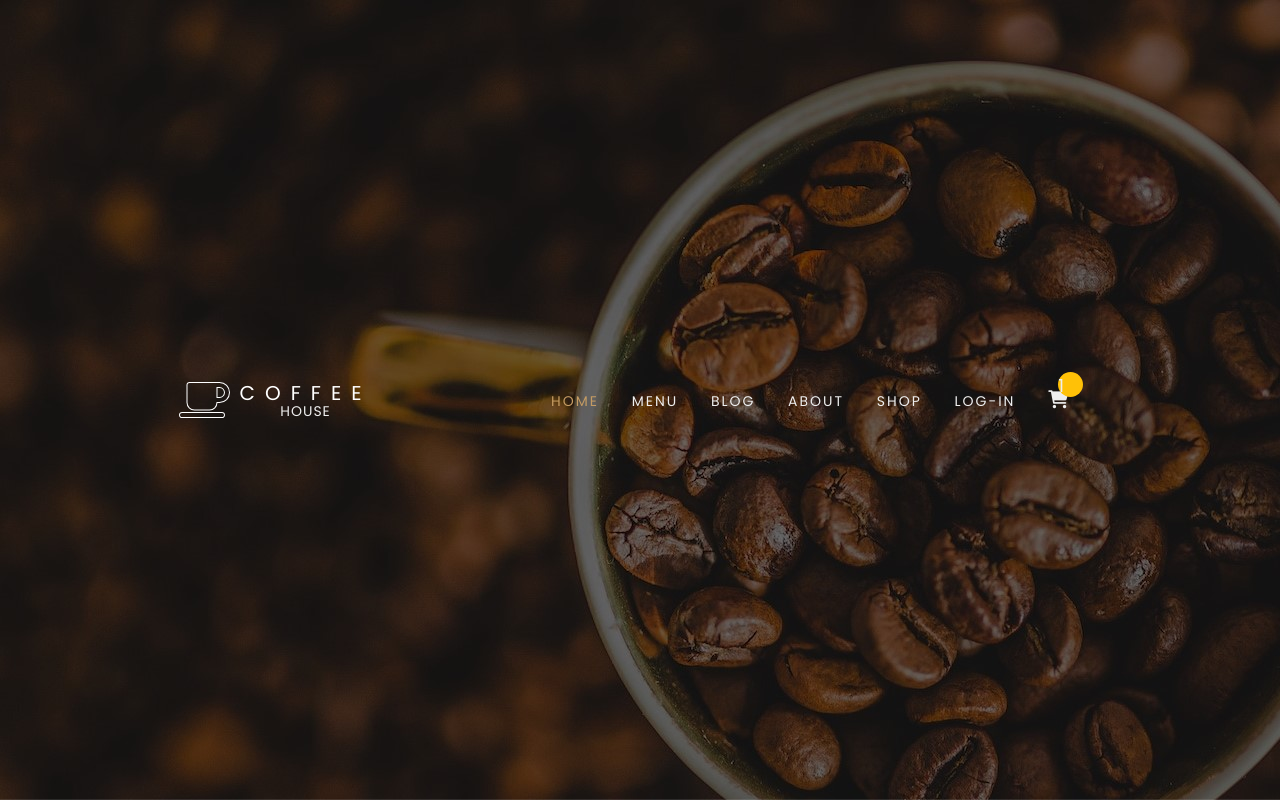
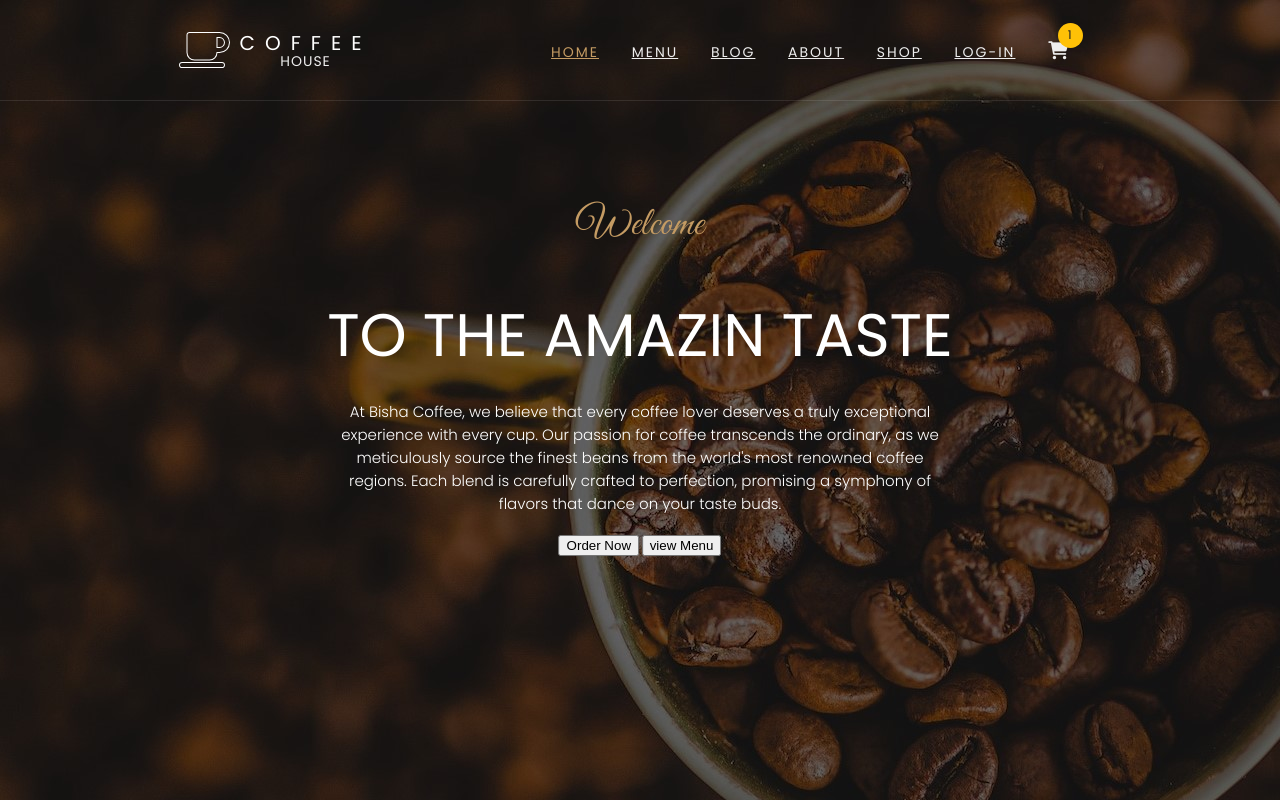
Before and after one commit to sokoliabedin/sokoli, a plain HTML site: page index.html in a window 1280 px wide. Shown: the top 800 px of the page. Drawn offline with nearby package versions, Linux system fonts and the light colour scheme.

Commit message:
Abedin's Edit

```diff
--- a/index.html
+++ b/index.html
@@ -4,7 +4,8 @@
     <meta charset="UTF-8">
     <meta name="viewport" content="width=device-width, initial-scale=1.0">
     <title>Project Ubt-coffee seller</title>
-    <link rel="stylesheet" href="style.css">
+
+
     <link
       rel="stylesheet"
       href="https://cdnjs.cloudflare.com/ajax/libs/font-awesome/6.2.1/css/all.min.css"
@@ -19,6 +20,7 @@
       rel="stylesheet"
       href="https://cdn.jsdelivr.net/npm/swiper@8/swiper-bundle.min.css"
     />
+    <link rel="stylesheet" href="style.css">
 </head>
 <body>
     <div class="container">
--- a/style.css
+++ b/style.css
@@ -1,4 +1,4 @@
-*{
+body{
     margin:0;
     padding: 0;
     box-sizing: border-box;
@@ -17,14 +17,14 @@ html{
 
 .navbar{
     width: 100%;
-    height: 100%;
+    height: 10rem;
     position: fixed;
     top: 0;
     left: 0;
     z-index: 100;
-    display: flex;
+   display: flex;
     justify-content: space-evenly;
-    align-items: center;
+   align-items: center;
     border-bottom: .1rem solid rgba(255,255,255,0.1);
 }
 
@@ -58,7 +58,7 @@ html{
     color: #eee;
     margin-top: -0.7rem;
 }
-.navigation a {
+.navigation a{
 font-size: 1.4rem;
 text-transform: uppercase;
 color: #eee;
@@ -85,8 +85,44 @@ position: absolute;
 top: -1.5rem;
 left: 1rem;
 border-radius: 50%;
+display: flex;
+justify-content: center;
+align-items: center;
+color: #222;
+font-size: 1.2rem;
 }
 
+.landing{
+    width: 100%;
+   height: 95vh;
+}
 .banner{
-    display: none;
+    position: absolute;
+    top: 20%;
+    left: 50%;
+    transform: translateX(-50%);
+    z-index: 100;
+    text-align: center;
 }
+.main-heading{
+    font-family: "Great Vibes", cursive;
+    font-size: 4rem;
+    font-weight: 300;
+    color: #c49b63;
+}
+.banner h1{
+font-size: 6rem;
+font-weight: 400;
+text-transform: uppercase;
+color: #fff;
+margin: 2rem 0;
+line-height: 1.5;
+letter-spacing: 0.2;
+}
+.banner p{
+    font-size: 1.5rem;
+    font-weight: 300;
+    color:#fff;
+    width: 60rem;
+    margin: 0 auto 2rem auto;
+}
```
